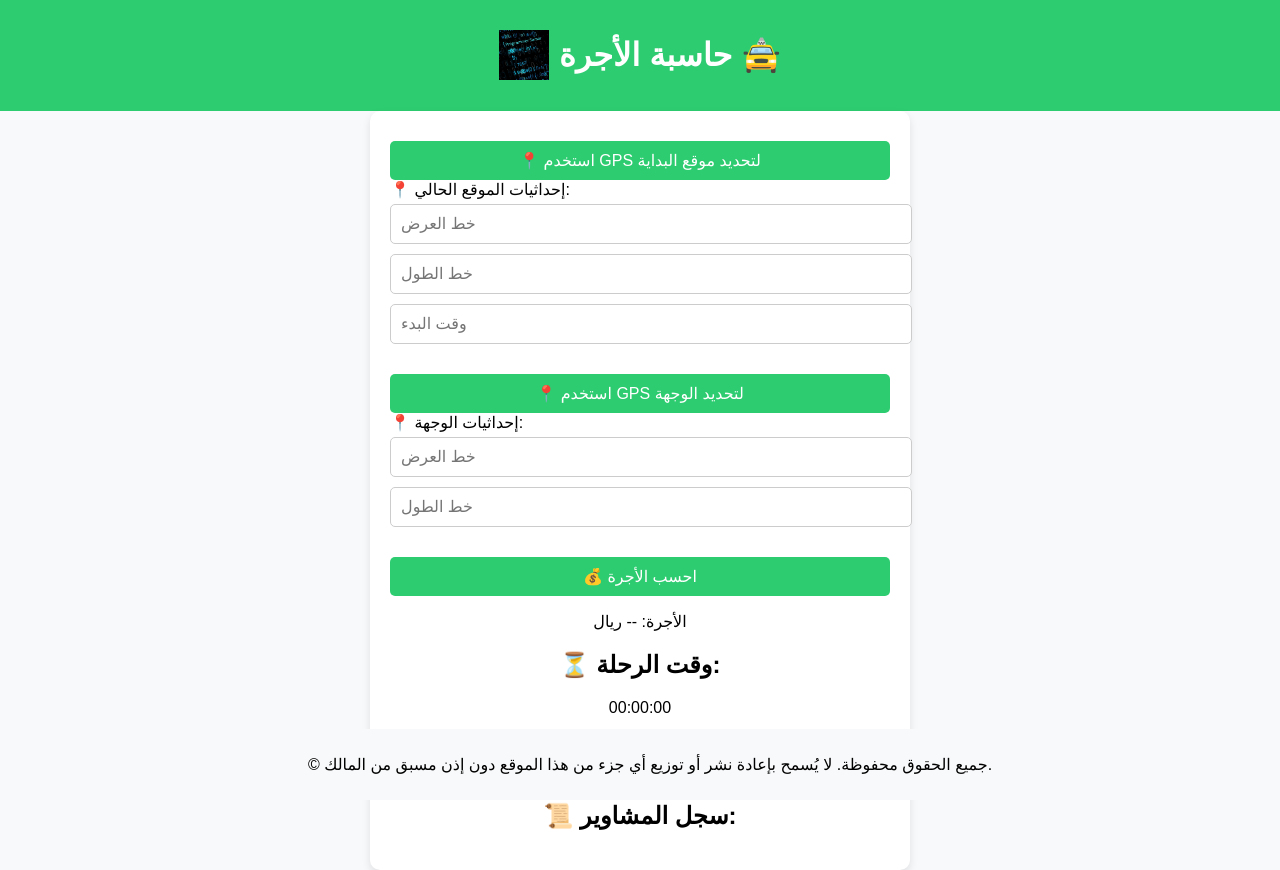
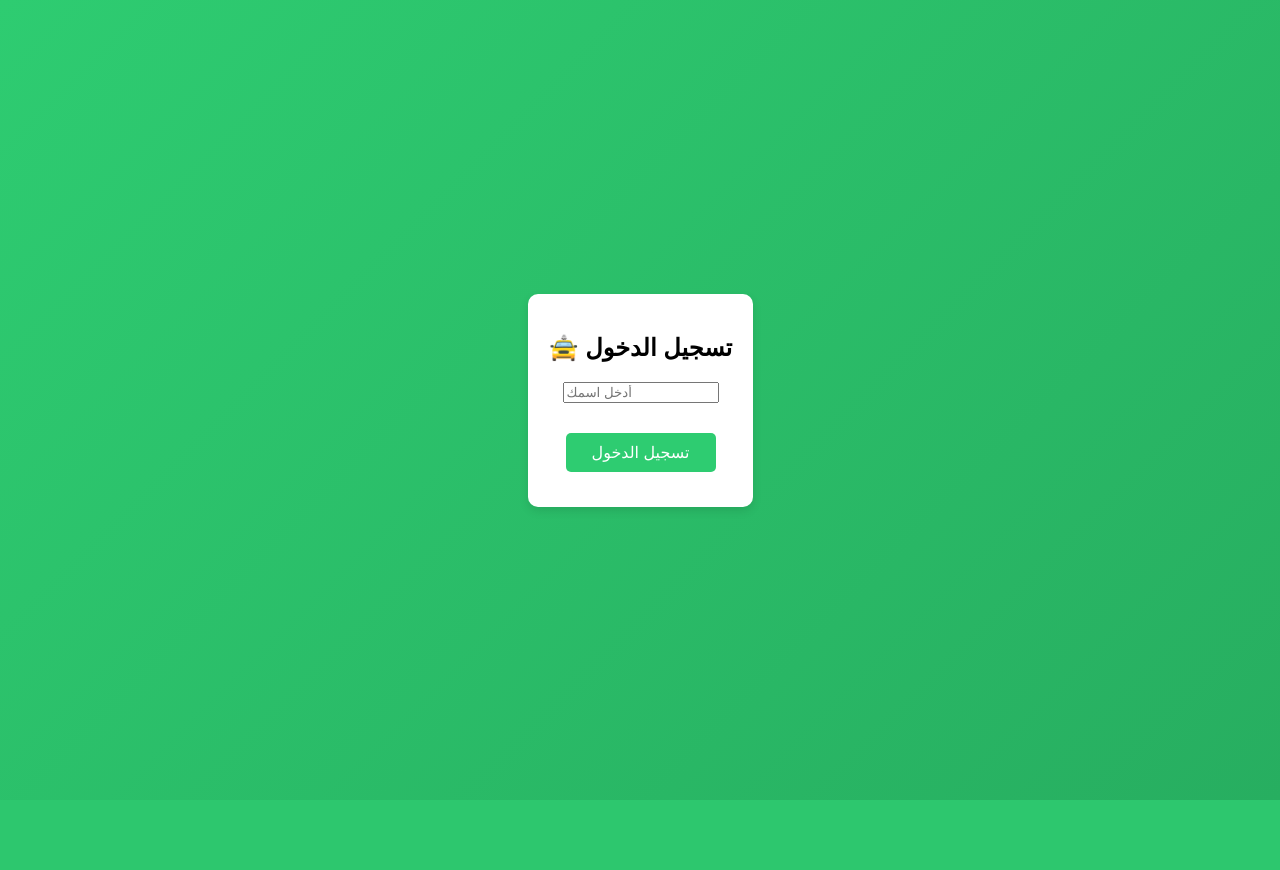
Before and after one commit to Samer7667/FAYZO, a Flask app: page / in a window 1280 px wide. After the commit the page ends 800 px from the top, so only its background shows below. Run offline with Flask 3, Linux system fonts and the light colour scheme.

Commit message:
تحديث الموقع على Render

```diff
--- a/app.py
+++ b/app.py
@@ -1,137 +1,75 @@
-from flask import Flask, render_template, request, jsonify
+from flask import Flask, render_template, request, jsonify, redirect, url_for, session
 from geopy.distance import geodesic
 import json
 import time
-import uuid  # لإنشاء trip_id تلقائيًا
+import uuid
+import os
 
-app = Flask(__name__)
+app = Flask(__name__, template_folder="templates", static_folder="static")
+app.secret_key = "super_secret_key"
+
 TRIP_HISTORY_FILE = "trip_history.json"
-
-# لحفظ بيانات التوقيت
 active_trips = {}
 
 def calculate_fare(start_coords, end_coords, total_trip_time, fuel_price=2.5, fuel_efficiency=15):
-    """حساب تكلفة الأجرة بناءً على المسافة والوقت المستغرق"""
     distance_km = geodesic(start_coords, end_coords).km
-
-    # حساب تكلفة البنزين
     fuel_used = distance_km / fuel_efficiency
     fuel_cost = fuel_used * fuel_price
-
-    base_fare = 5  # رسوم أساسية
-    cost_per_km = 2  # تكلفة لكل كيلومتر
-    cost_per_minute = 0.5  # تكلفة لكل دقيقة مستغرقة
-
-    # حساب التكلفة النهائية
+    base_fare = 5
+    cost_per_km = 2
+    cost_per_minute = 0.5
     total_fare = base_fare + (cost_per_km * distance_km) + (cost_per_minute * (total_trip_time / 60)) + fuel_cost
-
     return round(total_fare, 2)
 
 @app.route('/')
-def index():
-    return render_template('index.html')
+def login_page():
+    return render_template('login.html')
+
+@app.route('/login', methods=['POST'])
+def login():
+    username = request.form.get("username")
+    if username:
+        session['username'] = username
+        return redirect(url_for('home'))
+    return redirect(url_for('login_page'))
+
+@app.route('/home')
+def home():
+    if 'username' not in session:
+        return redirect(url_for('login_page'))
+    return render_template('index.html', username=session['username'], owner_name="سامر عبدالعزيز الفيفي", owner_phone="0535620007")
 
 @app.route('/calculate', methods=['POST'])
 def calculate():
-    """حساب الأجرة عند إدخال الإحداثيات"""
     try:
         start_lat = request.form.get('start_lat', type=float)
         start_lon = request.form.get('start_lon', type=float)
         end_lat = request.form.get('end_lat', type=float)
         end_lon = request.form.get('end_lon', type=float)
-        trip_id = request.form.get('trip_id', str) or str(uuid.uuid4())  # إنشاء trip_id تلقائيًا
+        trip_id = request.form.get('trip_id', str) or str(uuid.uuid4())
 
         if None in (start_lat, start_lon, end_lat, end_lon):
             return jsonify({"error": "إحداثيات غير صحيحة!"})
 
         start_coords = (start_lat, start_lon)
         end_coords = (end_lat, end_lon)
-
         total_trip_time = 0
         if trip_id in active_trips:
             trip_data = active_trips[trip_id]
             total_trip_time = time.time() - trip_data["start_time"] - trip_data["paused_time"]
 
         fare = calculate_fare(start_coords, end_coords, total_trip_time)
-
         return jsonify({"fare": fare})
-
     except Exception as e:
         return jsonify({"error": f"حدث خطأ: {str(e)}"})
 
-@app.route('/start_trip', methods=['POST'])
-def start_trip():
-    """بدء الرحلة وتسجيل الوقت"""
-    try:
-        trip_id = request.form.get('trip_id', str) or str(uuid.uuid4())
-        active_trips[trip_id] = {
-            "start_time": time.time(),
-            "paused_time": 0,
-            "is_paused": False,
-            "pause_start_time": 0
-        }
-        return jsonify({"message": "تم بدء الرحلة!", "trip_id": trip_id})
-
-    except Exception as e:
-        return jsonify({"error": f"حدث خطأ: {str(e)}"})
-
-@app.route('/pause_trip', methods=['POST'])
-def pause_trip():
-    """إيقاف مؤقت للرحلة"""
-    try:
-        trip_id = request.form.get('trip_id', str)
-        if trip_id in active_trips and not active_trips[trip_id]["is_paused"]:
-            active_trips[trip_id]["pause_start_time"] = time.time()
-            active_trips[trip_id]["is_paused"] = True
-            return jsonify({"message": "تم إيقاف الرحلة مؤقتًا!"})
-        return jsonify({"error": "لم يتم العثور على الرحلة أو هي بالفعل متوقفة!"})
-
-    except Exception as e:
-        return jsonify({"error": f"حدث خطأ: {str(e)}"})
-
-@app.route('/resume_trip', methods=['POST'])
-def resume_trip():
-    """استئناف الرحلة بعد التوقف"""
-    try:
-        trip_id = request.form.get('trip_id', str)
-        if trip_id in active_trips and active_trips[trip_id]["is_paused"]:
-            paused_duration = time.time() - active_trips[trip_id]["pause_start_time"]
-            active_trips[trip_id]["paused_time"] += paused_duration
-            active_trips[trip_id]["is_paused"] = False
-            return jsonify({"message": "تم استئناف الرحلة!"})
-        return jsonify({"error": "لم يتم العثور على الرحلة أو لم تكن متوقفة!"})
-
-    except Exception as e:
-        return jsonify({"error": f"حدث خطأ: {str(e)}"})
-
-@app.route('/save_trip', methods=['POST'])
-def save_trip():
-    """حفظ بيانات الرحلة بعد إنهائها"""
-    try:
-        trip_data = request.get_json()
-        trip_id = trip_data.get('trip_id', str) or str(uuid.uuid4())
-
-        if trip_id in active_trips:
-            trip_data["total_time"] = time.time() - active_trips[trip_id]["start_time"] - active_trips[trip_id]["paused_time"]
-            del active_trips[trip_id]
-
-        with open(TRIP_HISTORY_FILE, "a") as file:
-            json.dump(trip_data, file)
-            file.write("\n")
-
-        return jsonify({"message": "تم حفظ الرحلة بنجاح!"})
-
-    except Exception as e:
-        return jsonify({"error": f"حدث خطأ أثناء الحفظ: {str(e)}"})
-
-from flask import Flask, render_template
-from datetime import datetime
-
-app = Flask(__name__)
-
-@app.route('/')
-def home():
-    return render_template('index.html', current_year=datetime.now().year)
+@app.route('/logout')
+def logout():
+    session.pop('username', None)
+    return redirect(url_for('login_page'))
+@app.route('/about')
+def about_page():
+    return render_template('about.html')
 
 if __name__ == '__main__':
     app.run(debug=True)
--- a/static/script.js
+++ b/static/script.js
@@ -1,29 +1,52 @@
-let startTime, timerInterval, pauseTime = 0, isPaused = false, tripId = Date.now().toString();
+document.addEventListener("DOMContentLoaded", function() {
+    const gpsButton = document.getElementById("gps-button");
+    const gpsDestinationButton = document.getElementById("gps-destination");
+    const fareForm = document.getElementById("fare-form");
+    const fareResult = document.getElementById("fare-result");
+    const startTimerButton = document.getElementById("start-timer");
+    const pauseTimerButton = document.getElementById("pause-timer");
+    const resumeTimerButton = document.getElementById("resume-timer");
+    const endTripButton = document.getElementById("end-trip");
 
-// 🔹 زر تحديد الموقع الحالي (GPS)
-document.getElementById("gps-button").addEventListener("click", function() {
+    let timerInterval;
+    let elapsedTime = 0;
+    let isPaused = false;
+
+    if (gpsButton) {
+        gpsButton.addEventListener("click", function() {
             getLocation("start-lat", "start-lon", "start-time");
         });
+    }
 
-// 🔹 زر تحديد الوجهة (GPS)
-document.getElementById("gps-destination").addEventListener("click", function() {
+    if (gpsDestinationButton) {
+        gpsDestinationButton.addEventListener("click", function() {
             getLocation("end-lat", "end-lon");
         });
+    }
 
-// 📌 وظيفة جلب الموقع الجغرافي
+    if (fareForm) {
+        fareForm.addEventListener("submit", function(event) {
+            event.preventDefault();
+            let formData = new FormData(this);
+            fetch("/calculate", {
+                method: "POST",
+                body: formData
+            })
+            .then(response => response.json())
+            .then(data => {
+                fareResult.innerText = `الأجرة: ${data.fare} ريال`;
+            })
+            .catch(error => console.error("خطأ:", error));
+        });
+    }
+
     function getLocation(latField, lonField, timeField = null) {
         if (navigator.geolocation) {
             navigator.geolocation.getCurrentPosition(function(position) {
-            let latitude = position.coords.latitude;
-            let longitude = position.coords.longitude;
-
-            document.getElementById(latField).value = latitude;
-            document.getElementById(lonField).value = longitude;
-
+                document.getElementById(latField).value = position.coords.latitude;
+                document.getElementById(lonField).value = position.coords.longitude;
                 if (timeField) {
                     document.getElementById(timeField).value = new Date().toLocaleTimeString();
-                startTimer(); // بدء العداد عند تحديد نقطة الانطلاق
-                document.getElementById("trip-id").value = tripId; // حفظ trip_id
                 }
             }, function(error) {
                 alert("تعذر الحصول على الموقع: " + error.message);
@@ -33,109 +56,40 @@ function getLocation(latField, lonField, timeField = null) {
         }
     }
 
-// 📌 حساب الأجرة وإرسال البيانات للسيرفر
-document.getElementById("fare-form").addEventListener("submit", function(event) {
-    event.preventDefault();
+    function startTimer() {
+        elapsedTime = 0;
+        isPaused = false;
+        clearInterval(timerInterval);
+        timerInterval = setInterval(() => {
+            if (!isPaused) {
+                elapsedTime++;
+                startTimerButton.innerText = `الوقت: ${elapsedTime} ثانية`;
+            }
+        }, 1000);
+    }
 
-    let formData = new FormData(this);
-    formData.append("trip_id", tripId); // إرسال trip_id مع الطلب
+    function pauseTimer() {
+        isPaused = true;
+    }
 
-    fetch("/calculate", {
-        method: "POST",
-        body: formData
-    })
-    .then(response => response.json())
-    .then(data => {
-        if (data.error) {
-            alert(data.error);
-        } else {
-            document.getElementById("fare-result").innerText = `الأجرة: ${data.fare} ريال`;
-            saveTrip();
+    function resumeTimer() {
+        isPaused = false;
     }
-    })
-    .catch(error => console.error("خطأ:", error));
+
+    function endTrip() {
+        clearInterval(timerInterval);
+        elapsedTime = 0;
+        startTimerButton.innerText = "ابدأ العداد";
+    }
+
+    if (startTimerButton) startTimerButton.addEventListener("click", startTimer);
+    if (pauseTimerButton) pauseTimerButton.addEventListener("click", pauseTimer);
+    if (resumeTimerButton) resumeTimerButton.addEventListener("click", resumeTimer);
+    if (endTripButton) endTripButton.addEventListener("click", endTrip);
+
+    // تحسين الأزرار وجعلها متجاوبة بدون اهتزاز الموقع
+    document.querySelectorAll("button").forEach(button => {
+        button.style.transition = "none"; // منع أي تأثير تكبير أثناء التحويم
     });
 
-// ⏳ بدء العداد
-function startTimer() {
-    if (!isPaused) {
-        startTime = new Date() - pauseTime;
-    }
-
-    isPaused = false;
-    timerInterval = setInterval(updateTimer, 1000);
-}
-
-// ⏸️ إيقاف مؤقت للعداد
-document.getElementById("pause-timer").addEventListener("click", function() {
-    clearInterval(timerInterval);
-    isPaused = true;
-    pauseTime = new Date() - startTime;
-
-    fetch("/pause_trip", {
-        method: "POST",
-        headers: { "Content-Type": "application/x-www-form-urlencoded" },
-        body: `trip_id=${tripId}`
 });
-});
-
-// ▶️ استئناف العداد بعد التوقف
-document.getElementById("resume-timer").addEventListener("click", function() {
-    startTimer();
-
-    fetch("/resume_trip", {
-        method: "POST",
-        headers: { "Content-Type": "application/x-www-form-urlencoded" },
-        body: `trip_id=${tripId}`
-    });
-});
-
-// ⏹️ إنهاء الرحلة
-document.getElementById("stop-timer").addEventListener("click", function() {
-    clearInterval(timerInterval);
-    saveTrip();
-});
-
-// 📌 تحديث العداد
-function updateTimer() {
-    let elapsedTime = new Date() - startTime;
-    let hours = Math.floor(elapsedTime / (1000 * 60 * 60));
-    let minutes = Math.floor((elapsedTime % (1000 * 60 * 60)) / (1000 * 60));
-    let seconds = Math.floor((elapsedTime % (1000 * 60)) / 1000);
-
-    document.getElementById("trip-timer").innerText =
-        `${String(hours).padStart(2, '0')}:${String(minutes).padStart(2, '0')}:${String(seconds).padStart(2, '0')}`;
-}
-
-// 📜 حفظ سجل المشاوير
-function saveTrip() {
-    let tripData = {
-        trip_id: tripId,
-        start: {
-            lat: document.getElementById("start-lat").value,
-            lon: document.getElementById("start-lon").value,
-            time: document.getElementById("start-time").value
-        },
-        end: {
-            lat: document.getElementById("end-lat").value,
-            lon: document.getElementById("end-lon").value
-        },
-        fare: document.getElementById("fare-result").innerText
-    };
-
-    fetch("/save_trip", {
-        method: "POST",
-        headers: { "Content-Type": "application/json" },
-        body: JSON.stringify(tripData)
-    })
-    .then(response => response.json())
-    .then(data => {
-        if (data.message) {
-            let tripHistory = document.getElementById("trip-history");
-            let tripItem = document.createElement("li");
-            tripItem.innerText = `رحلة من (${tripData.start.lat}, ${tripData.start.lon}) إلى (${tripData.end.lat}, ${tripData.end.lon}) - ${tripData.fare}`;
-            tripHistory.appendChild(tripItem);
-        }
-    })
-    .catch(error => console.error("خطأ أثناء حفظ الرحلة:", error));
-}
--- a/static/styles.css
+++ b/static/styles.css
@@ -1,62 +1,40 @@
-/* تحسين الخطوط والألوان */
 body {
     font-family: Arial, sans-serif;
+    background-color: #f8f9fa;
     text-align: center;
-    background-color: #f8f9fa;
     margin: 0;
     padding: 0;
+    transition: background-color 0.5s ease;
 }
 
-/* تحسين الشعار */
-header {
-    background-color: #2ecc71;
-    padding: 15px;
-    color: white;
+.login-body {
+    background: linear-gradient(135deg, #2ecc71, #27ae60);
     display: flex;
     align-items: center;
     justify-content: center;
+    height: 100vh;
 }
 
-.logo {
-    width: 50px;
-    height: auto;
-    margin-right: 10px;
-}
-
-/* تحسين استجابة الحقول */
-.container {
-    width: 90%;
-    max-width: 500px;
-    margin: auto;
+.login-container {
     background: white;
     padding: 20px;
     border-radius: 10px;
-    box-shadow: 0 4px 8px rgba(0, 0, 0, 0.1);
+    box-shadow: 0 4px 10px rgba(0, 0, 0, 0.1);
+    transform: scale(0.9);
+    animation: fadeIn 0.5s ease-in-out forwards;
 }
 
-/* تحسين شكل المدخلات */
-.input-group {
-    margin-bottom: 15px;
-    text-align: left;
+@keyframes fadeIn {
+    from {
+        opacity: 0;
+        transform: scale(0.9);
+    }
+    to {
+        opacity: 1;
+        transform: scale(1);
+    }
 }
 
-input {
-    width: 100%;
-    padding: 10px;
-    margin: 5px 0;
-    border-radius: 5px;
-    border: 1px solid #ccc;
-    font-size: 16px;
-    transition: 0.3s;
-}
-
-input:focus {
-    border-color: #2ecc71;
-    outline: none;
-    box-shadow: 0 0 5px rgba(46, 204, 113, 0.5);
-}
-
-/* تحسين الأزرار */
 button {
     background-color: #2ecc71;
     color: white;
@@ -67,78 +45,85 @@ button {
     border: none;
     border-radius: 5px;
     margin-top: 10px;
-    transition: background 0.3s ease-in-out, transform 0.1s;
+    transition: background 0.3s ease;
 }
 
 button:hover {
     background-color: #27ae60;
-    transform: scale(1.05);
 }
 
 button:active {
     transform: scale(0.95);
 }
 
-/* تخصيص أزرار التحكم بالوقت */
-#pause-timer, #resume-timer {
-    background-color: #f39c12;
+.logout-button {
+    background-color: #e74c3c;
+    padding: 8px;
+    font-size: 14px;
+    position: absolute;
+    top: 10px;
+    right: 10px;
+    width: auto;
+    min-width: 100px;
 }
 
-#pause-timer:hover, #resume-timer:hover {
-    background-color: #e67e22;
-}
-
-#stop-timer {
-    background-color: #e74c3c;
-}
-
-#stop-timer:hover {
+.logout-button:hover {
     background-color: #c0392b;
 }
 
-/* تحسين شكل سجل المشاوير */
-ul {
-    list-style: none;
-    padding: 0;
+.logo {
+    width: 80px;
+    height: auto;
+    display: block;
+    margin: 0 auto;
+}
+.about-button, .logout-button {
+    background-color: #2ecc71;
+    color: white;
+    font-size: 14px;
+    cursor: pointer;
+    padding: 8px;
+    width: auto;
+    min-width: 120px;
+    border: none;
+    border-radius: 5px;
+    margin: 5px;
+    transition: background 0.3s ease;
 }
 
-ul li {
-    background: #e3f2fd;
-    padding: 10px;
-    margin: 5px 0;
-    border-radius: 5px;
-    font-size: 14px;
-    text-align: left;
+.about-button:hover, .logout-button:hover {
+    background-color: #27ae60;
 }
 
-/* تحسين تخطيط الأزرار */
-.button-group {
-    display: flex;
-    justify-content: space-between;
-    gap: 10px;
-    margin-top: 10px;
+.logo {
+    width: 80px;
+    height: auto;
+    display: block;
+    margin: 10px auto;
 }
 
-/* تحسين استجابة التصميم للأجهزة الصغيرة */
-@media (max-width: 600px) {
-    .container {
-        width: 95%;
-        padding: 15px;
-    }
+/* جعل الأزرار والمربعات متوافقة مع جميع الأجهزة */
+.container {
+    max-width: 90%;
+    margin: auto;
+}
 
-    .logo {
-        width: 40px;
-    }
+button {
+    width: auto;
+    min-width: 150px;
+}
 
-    button {
-        font-size: 14px;
-    }
+/* تنسيق الحقول لتكون تحت بعضها */
+.input-group {
+    display: flex;
+    flex-direction: column;
+    align-items: center;
+    margin-bottom: 15px;
+}
 
-    input {
-        font-size: 14px;
-    }
-
-    .button-group {
-        flex-direction: column;
-    }
+.input-group label,
+.input-group input {
+    width: 80%;
+    max-width: 300px;
+    margin-bottom: 5px;
 }
--- a/templates/index.html
+++ b/templates/index.html
@@ -7,57 +7,44 @@
     <link rel="stylesheet" href="{{ url_for('static', filename='styles.css') }}">
 </head>
 <body>
-
     <header>
+        {% if request.path == '/about' %}
         <img src="{{ url_for('static', filename='images/logo.jpg') }}" alt="شعار التطبيق" class="logo">
-        <h1>حاسبة الأجرة 🚖</h1>
+    {% endif %}
+            <h1>مرحبًا، {{ username }} 👋</h1>
+            <button onclick="window.location.href='/about'" class="about-button" style="position: absolute; left: 10px; top: 10px;">من نحن</button>
+            <button onclick="window.location.href='/logout'" class="logout-button">تسجيل الخروج</button>
     </header>
-
     <main class="container">
-        <button id="gps-button">📍 استخدم GPS لتحديد موقع البداية</button>
-
+        <h2>حاسبة الأجرة 🚖</h2>
+        <button id="gps-button" class="primary-button">📍 استخدم GPS لتحديد موقع البداية</button>
         <form id="fare-form">
-            <!-- حقل مخفي لتخزين trip_id -->
             <input type="hidden" id="trip-id" name="trip_id">
-
             <div class="input-group">
                 <label>📍 إحداثيات الموقع الحالي:</label>
                 <input type="text" id="start-lat" name="start_lat" placeholder="خط العرض" readonly required>
                 <input type="text" id="start-lon" name="start_lon" placeholder="خط الطول" readonly required>
                 <input type="text" id="start-time" name="start_time" placeholder="وقت البدء" readonly>
             </div>
-
-            <button type="button" id="gps-destination">📍 استخدم GPS لتحديد الوجهة</button>
-
+            <button type="button" id="gps-destination" class="primary-button">📍 استخدم GPS لتحديد الوجهة</button>
             <div class="input-group">
                 <label>📍 إحداثيات الوجهة:</label>
                 <input type="text" id="end-lat" name="end_lat" placeholder="خط العرض" required>
                 <input type="text" id="end-lon" name="end_lon" placeholder="خط الطول" required>
             </div>
-
-            <button type="submit">💰 احسب الأجرة</button>
+            <div class="timer-controls">
+                <button type="button" id="start-timer" class="success-button">▶️ ابدأ العداد</button>
+                <button type="button" id="pause-timer" class="warning-button">⏸️ إيقاف مؤقت</button>
+                <button type="button" id="resume-timer" class="info-button">▶️ استئناف</button>
+                <button type="button" id="end-trip" class="danger-button">🛑 إنهاء الرحلة</button>
+            </div>
+            <button type="submit" class="calculate-button">💰 احسب الأجرة</button>
         </form>
-
         <p id="fare-result">الأجرة: -- ريال</p>
-
-        <h2>⏳ وقت الرحلة:</h2>
-        <p id="trip-timer">00:00:00</p>
-
-        <div class="button-group">
-            <button id="pause-timer">⏸️ إيقاف مؤقت</button>
-            <button id="resume-timer">▶️ استئناف الرحلة</button>
-            <button id="stop-timer">⏹️ إنهاء الرحلة</button>
-        </div>
-
-        <h2>📜 سجل المشاوير:</h2>
-        <ul id="trip-history"></ul>
+        <footer>
+            <p>&copy; 2025 جميع الحقوق محفوظة. لا يُسمح بإعادة نشر أو توزيع أي جزء من هذا الموقع دون إذن مسبق من المالك.</p>
+        </footer>
     </main>
-
     <script src="{{ url_for('static', filename='script.js') }}"></script>
-
-    <footer style="text-align: center; padding: 10px; background-color: #f8f9fa; position: fixed; bottom: 0; width: 100%;">
-        <p>&copy; {{ current_year }} جميع الحقوق محفوظة. لا يُسمح بإعادة نشر أو توزيع أي جزء من هذا الموقع دون إذن مسبق من المالك.</p>
-    </footer>
-
 </body>
 </html>
--- /dev/null
+++ b/templates/login.html
@@ -0,0 +1,22 @@
+<!DOCTYPE html>
+<html lang="ar">
+<head>
+    <meta charset="UTF-8">
+    <meta name="viewport" content="width=device-width, initial-scale=1.0">
+    <title>تسجيل الدخول - حاسبة الأجرة 🚖</title>
+    <link rel="stylesheet" href="{{ url_for('static', filename='styles.css') }}">
+</head>
+<body class="login-body">
+    <div class="login-container">
+        <h2>🚖 تسجيل الدخول</h2>
+        <form action="/login" method="POST" class="login-form">
+            <div class="input-group">
+                <input type="text" name="username" placeholder="أدخل اسمك" required>
+            </div>
+            <div class="input-group">
+                <button type="submit">تسجيل الدخول</button>
+            </div>
+        </form>
+    </div>
+</body>
+</html>
```
Also changed, not shown: templates/about.html (added, +26 -0 lines). Lines whose indentation alone changed are shown as unchanged.
